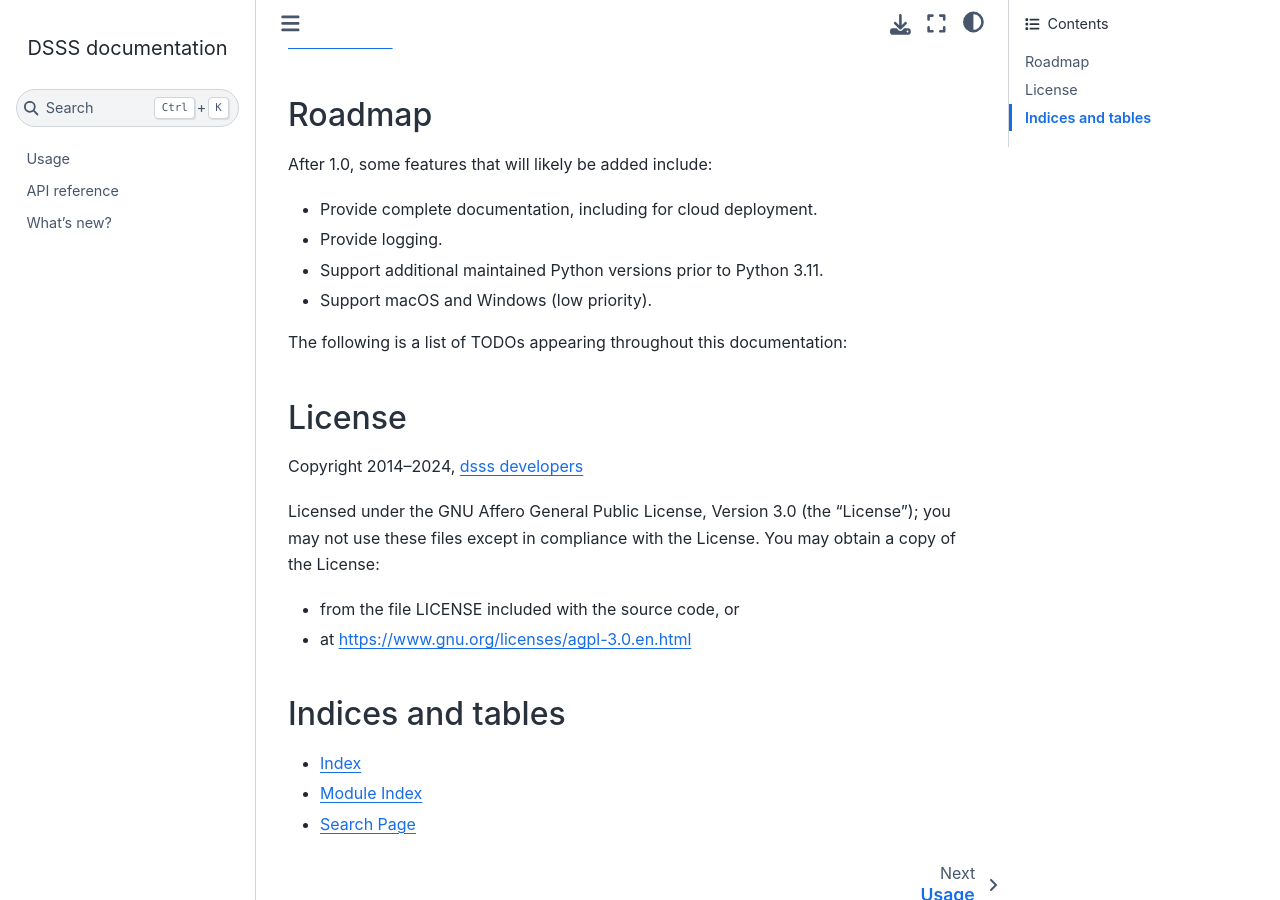
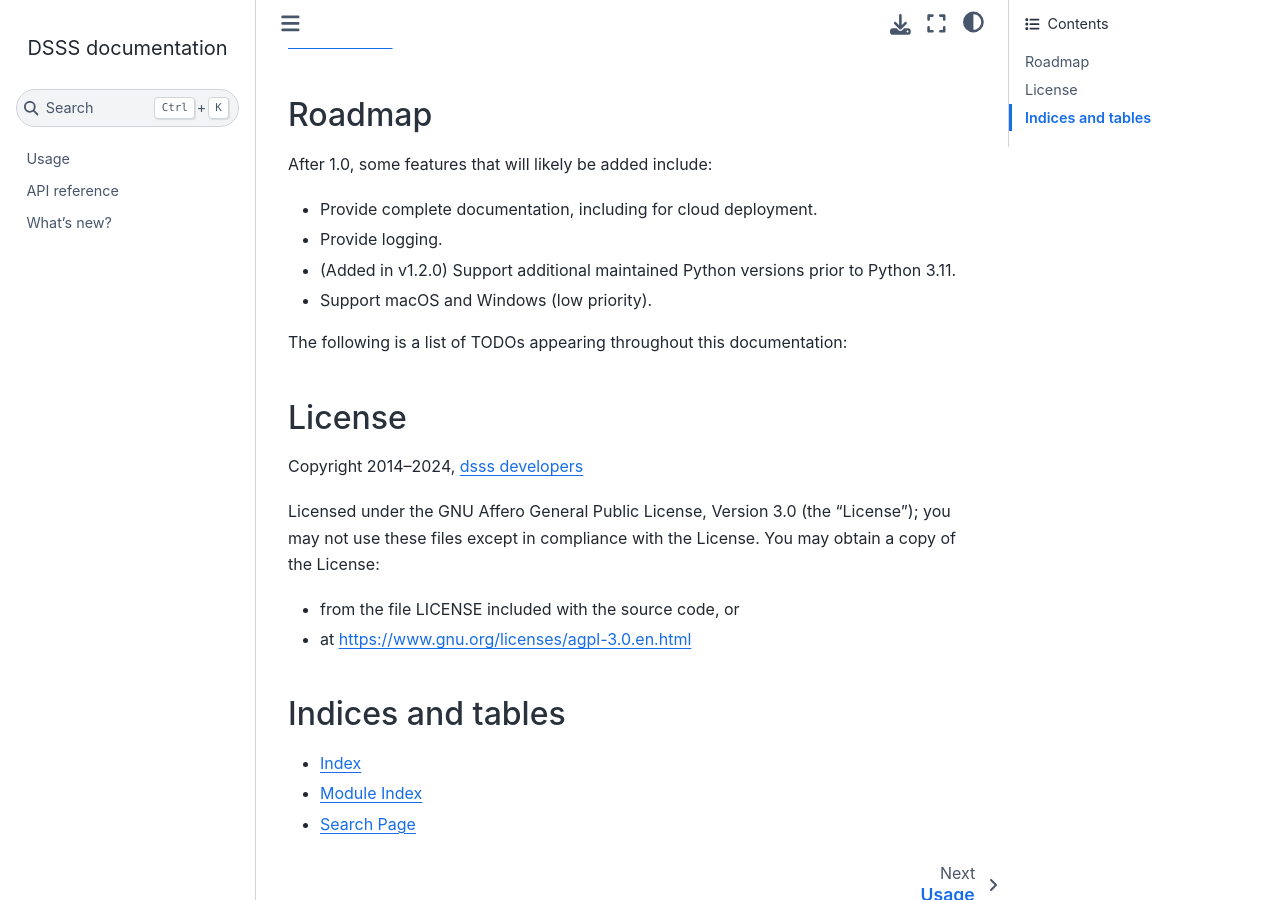
Before and after one commit to khaeru/dsss, a Sphinx documentation site: the page built from doc/index.rst, in a window 1280 px wide and 900 px high, scrolled down 799 px. Built offline with Sphinx 7.4.7 and the Sphinx Book theme 1.1.4, drawn with Linux system fonts in a browser that asks for light colours.

```diff
--- a/doc/index.rst
+++ b/doc/index.rst
@@ -48,7 +48,7 @@ After 1.0, some features that will likely be added include:
 
 - Provide complete documentation, including for cloud deployment.
 - Provide logging.
-- Support additional maintained Python versions prior to Python 3.11.
+- (Added in v1.2.0) Support additional maintained Python versions prior to Python 3.11.
 - Support macOS and Windows (low priority).
 
 The following is a list of TODOs appearing throughout this documentation:
--- a/doc/whatsnew.rst
+++ b/doc/whatsnew.rst
@@ -5,6 +5,7 @@ Next release
 ============
 
 - Python 3.13 (`released 2024-10-07 <https://www.python.org/downloads/release/python-3130/>`_) is fully supported (:pull:`13`).
+- Python 3.9 and 3.10 are fully supported (:pull:`15`).
 - Bug fix: :meth:`.Store.assign_version` would increment the 1-th, instead of largest, existing version (:pull:`14`).
 - Bug fix: :class:`.FileStore` raised :class:`FileNotFoundError` or :class:`IsADirectoryError`, instead of :class:`KeyError`, on a missing key (:pull:`14`).
 
```
